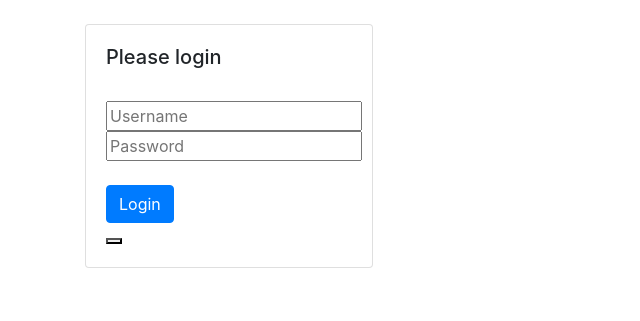
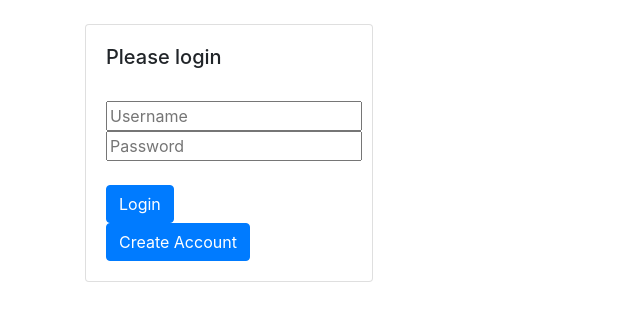
Before and after one commit to SlackCrow/426blockstore, a Flask app: page /login in a window 1280 px wide. Shown: the part 56-377 px from the top of the page, without its empty margins (0-640 px from the left). Run offline with Flask 2, Linux system fonts and the light colour scheme; some libraries are stand-ins or nearby versions.

Commit message:
Fixed button trash

```diff
--- a/templates/login.html
+++ b/templates/login.html
@@ -27,7 +27,7 @@
           <br>
         <input class="btn btn-primary" type="submit" value="Login">
       </form>
-                <button type="button" value="Create Account" onclick="location.href='http://localhost:5000/createAccount';">
+                <button type="button" class="btn btn-primary" onclick="location.href='http://localhost:5000/createAccount';">Create Account</button>
       {% if error %}
         <p class="error"><strong>Error:</strong> {{ error }}
       {% endif %}
```
